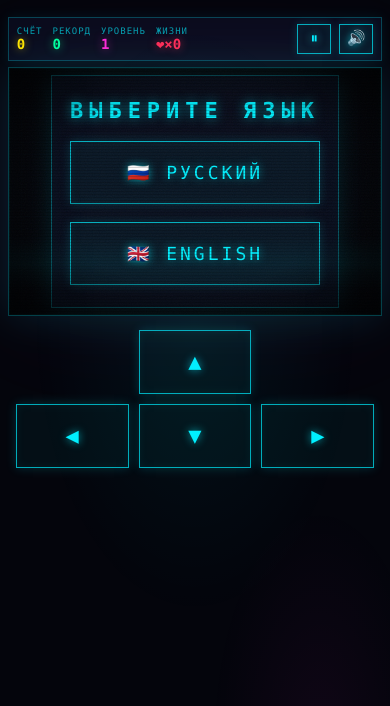
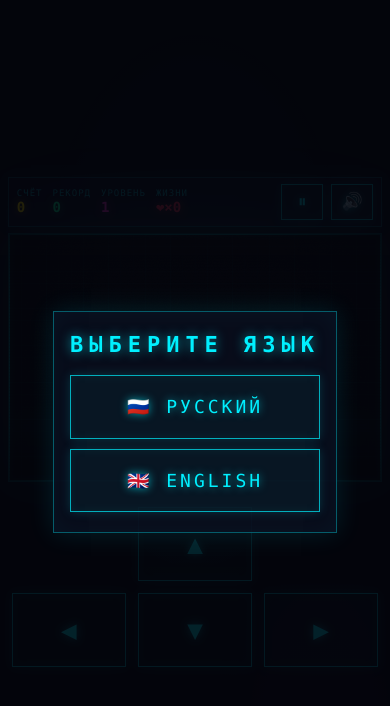
Before and after one commit to WindSP85/cyber-snake, a plain HTML site: page index.html in a window 390 px wide. Drawn offline with Linux system fonts and the light colour scheme.

Commit message:
fix: портретный экран — полноэкранные панели меню/гейм-овера, центровка стека, крупнее D-pad и кнопки HUD

```diff
--- a/css/style.css
+++ b/css/style.css
@@ -1140,18 +1140,19 @@ body::before {
 }
 
 @media (orientation: portrait) and (max-width: 900px) {
-  /* stack the column: arena on top, D-pad right under it */
+  /* центрируем стек: арена сверху, D-pad ниже, воздух делится поровну */
   body {
     flex-direction: column;
     align-items: center;
-    justify-content: flex-start;
-    padding-top: 2vh;
+    justify-content: center;
+    gap: 3vh;
+    padding-top: 0;
+    padding-bottom: env(safe-area-inset-bottom, 0);
   }
 
-  /* full-width canvas, but never taller than the room left below
-     (hud ~52 + layout gap 6 + D-pad ~172 + margins ≈ 300px) */
+  /* полная ширина, но не выше остатка высоты (hud ~52 + D-pad ~230 + воздух) */
   .layout {
-    width: min(96vw, calc((100vh - 300px) * 1.5));
+    width: min(96vw, calc((100vh - 360px) * 1.5));
   }
 
   .dpad {
@@ -1160,8 +1161,59 @@ body::before {
     grid-template-areas:
       ". up ."
       "left down right";
+    gap: 12px;
+    width: min(440px, 94vw);
+    margin: 0;
+  }
+
+  .dpad-btn {
+    min-height: 74px;
+    font-size: 26px;
+  }
+
+  /* пальце-ориентированные кнопки HUD */
+  .hud .btn-icon {
+    width: 42px;
+    height: 36px;
+    font-size: 17px;
+  }
+
+  /* экраны меню/паузы/гейм-овера — на весь телефон:
+     полоса канваса слишком низка для панелей, они не должны толпиться */
+  .screen {
+    position: fixed;
+    z-index: 50;
+    padding: 16px;
+  }
+
+  .panel {
+    padding: 20px 16px;
+    max-width: min(92vw, 420px);
+    max-height: 86vh;
+    overflow-y: auto;
+  }
+
+  .menu-buttons {
+    flex-direction: column;
     gap: 10px;
-    width: min(420px, 92vw);
-    margin: 14px auto 20px;
+  }
+
+  .menu-buttons .btn {
+    width: 100%;
+    padding: 13px 18px;
+    font-size: 14px;
+  }
+
+  .lang-buttons {
+    gap: 10px;
+  }
+
+  .controls-table {
+    font-size: 11px;
+  }
+
+  #player-name {
+    width: 100%;
+    margin: 8px 0;
   }
 }
```
